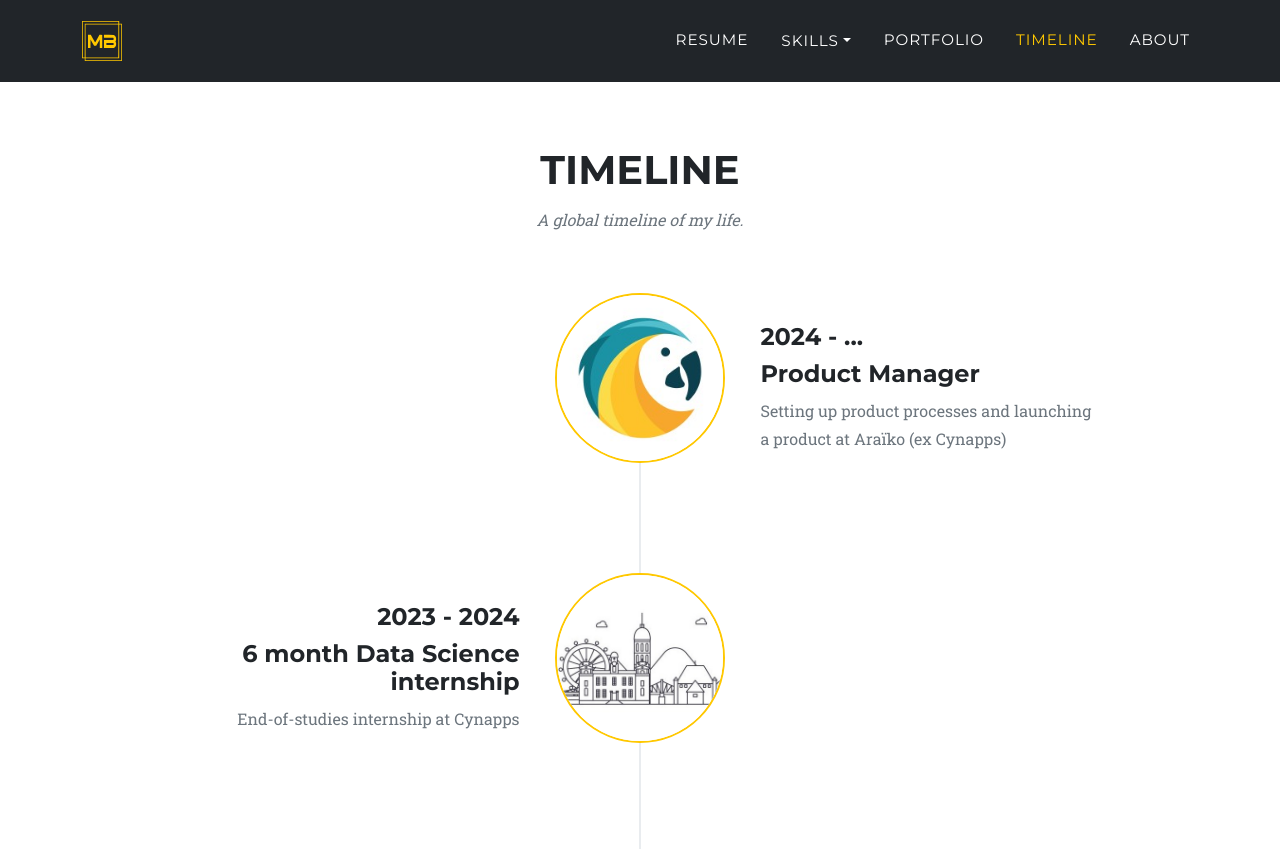
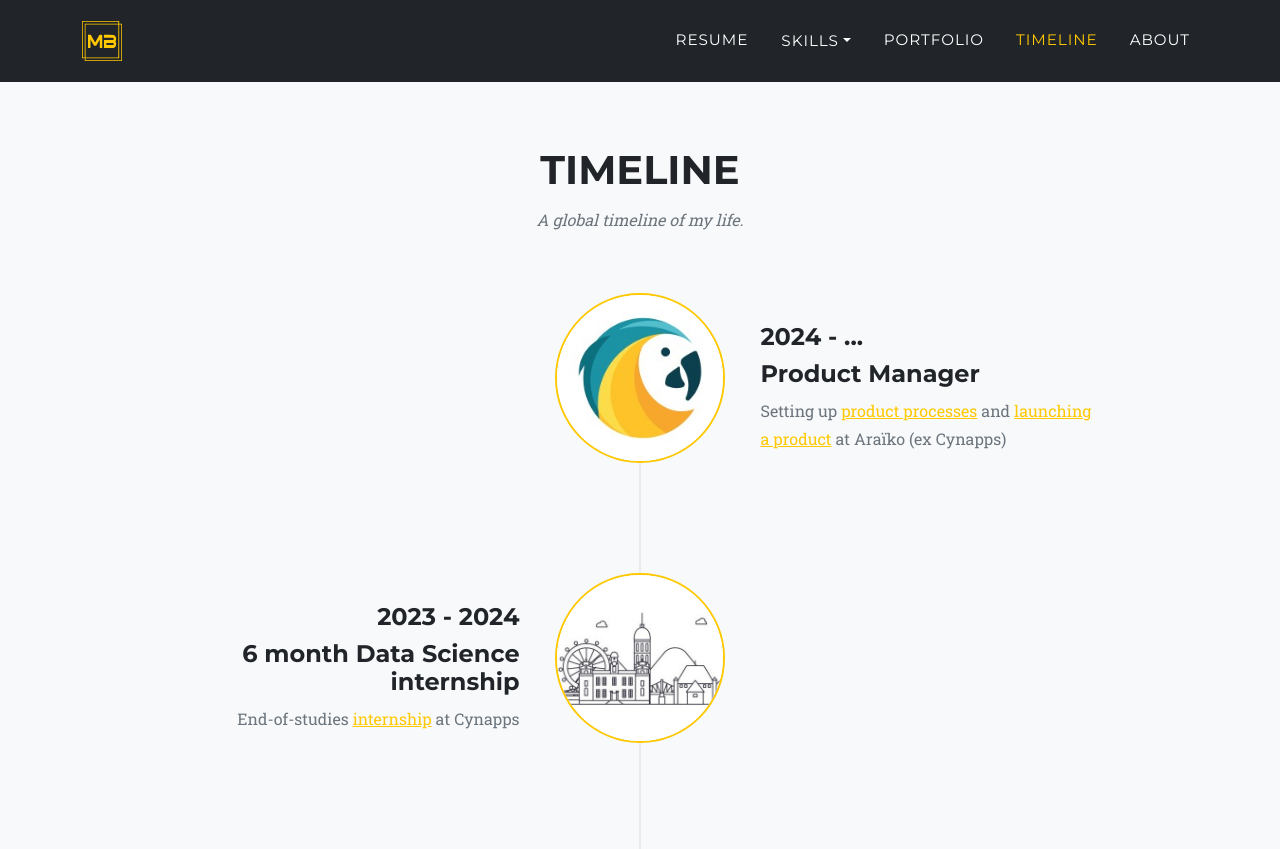
Before and after one commit to Martin-blckrt/martin-blckrt.github.io, a Jekyll site: the page timeline.html, which Jekyll copies as it is, in a window 1280 px wide and 1400 px high, cut to the strip 0-849 px from the top of the window. Built offline with Jekyll 4.4.1, drawn with Linux system fonts in a browser that asks for light colours; nearby versions of some CDN libraries.

```diff
--- a/_layouts/index.html
+++ b/_layouts/index.html
@@ -36,7 +36,7 @@
 <div class="modal-backdrop fade show" id="backdrop" style="display: none;"></div>
 
 <!-- Information, all images en 4:5 ou 5:4-->
-<section class="page-section" id="about">
+<section class="page-section bg-light" id="about">
     <div class="container aboutContainer">
         <div class="text-center" style="margin-bottom:-8rem">
             <h2 class="section-heading text-uppercase">About me</h2>
--- a/timeline.html
+++ b/timeline.html
@@ -27,7 +27,7 @@
 <div class="modal-backdrop fade show" id="backdrop" style="display: none;"></div>
 
 <!-- Timeline-->
-<section class="page-section" id="timeline">
+<section class="page-section bg-light" id="timeline">
     <div class="container" style="margin-top:50px">
         <div class="text-center">
             <h2 class="section-heading text-uppercase">Timeline</h2>
@@ -43,7 +43,9 @@
                         <h4>2024 - ...</h4>
                         <h4 class="subheading">Product Manager</h4>
                     </div>
-                    <div class="timeline-body"><p class="text-muted">Setting up product processes and launching a product at Araïko (ex Cynapps)</p></div>
+                    <div class="timeline-body"><p class="text-muted">Setting up <a
+                            href="portfolio.html" onclick="localStorage.setItem('openModal', '#portfolioModal_product');">product processes</a>  and <a
+                            href="portfolio.html" onclick="localStorage.setItem('openModal', '#portfolioModal_shiroo');">launching a product</a> at Araïko (ex Cynapps)</p></div>
                 </div>
             </li>
 
@@ -55,7 +57,8 @@
                         <h4>2023 - 2024</h4>
                         <h4 class="subheading">6 month Data Science internship</h4>
                     </div>
-                    <div class="timeline-body"><p class="text-muted">End-of-studies internship at Cynapps</p></div>
+                    <div class="timeline-body"><p class="text-muted">End-of-studies <a
+                            href="portfolio.html" onclick="localStorage.setItem('openModal', '#portfolioModal_mlops');">internship</a> at Cynapps</p></div>
                 </div>
             </li>
 
```
Also changed, not shown: portfolio.html (+88 -5 lines), assets/img/pic test/mlops.jpg (added), assets/img/pic test/product.jpg (added), assets/img/pic test/shiroo.jpg (added), css/styles.css.
